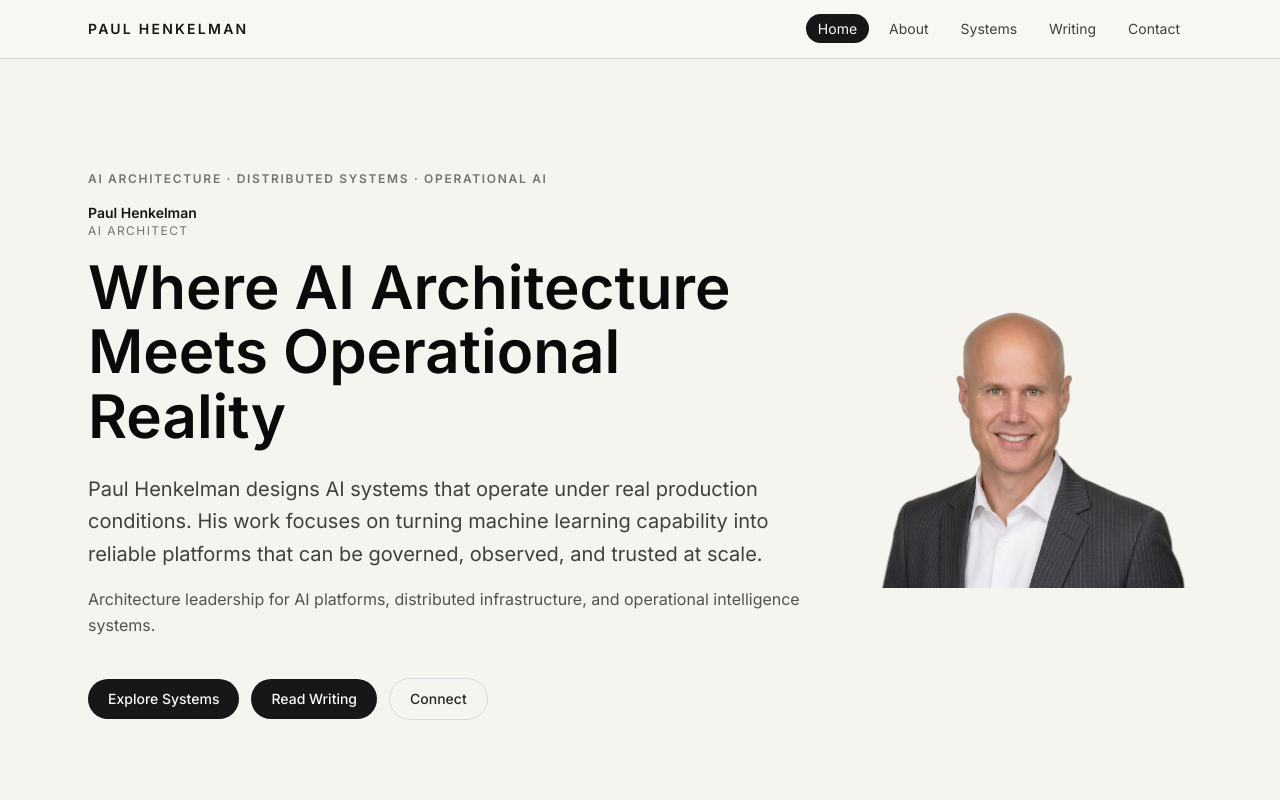
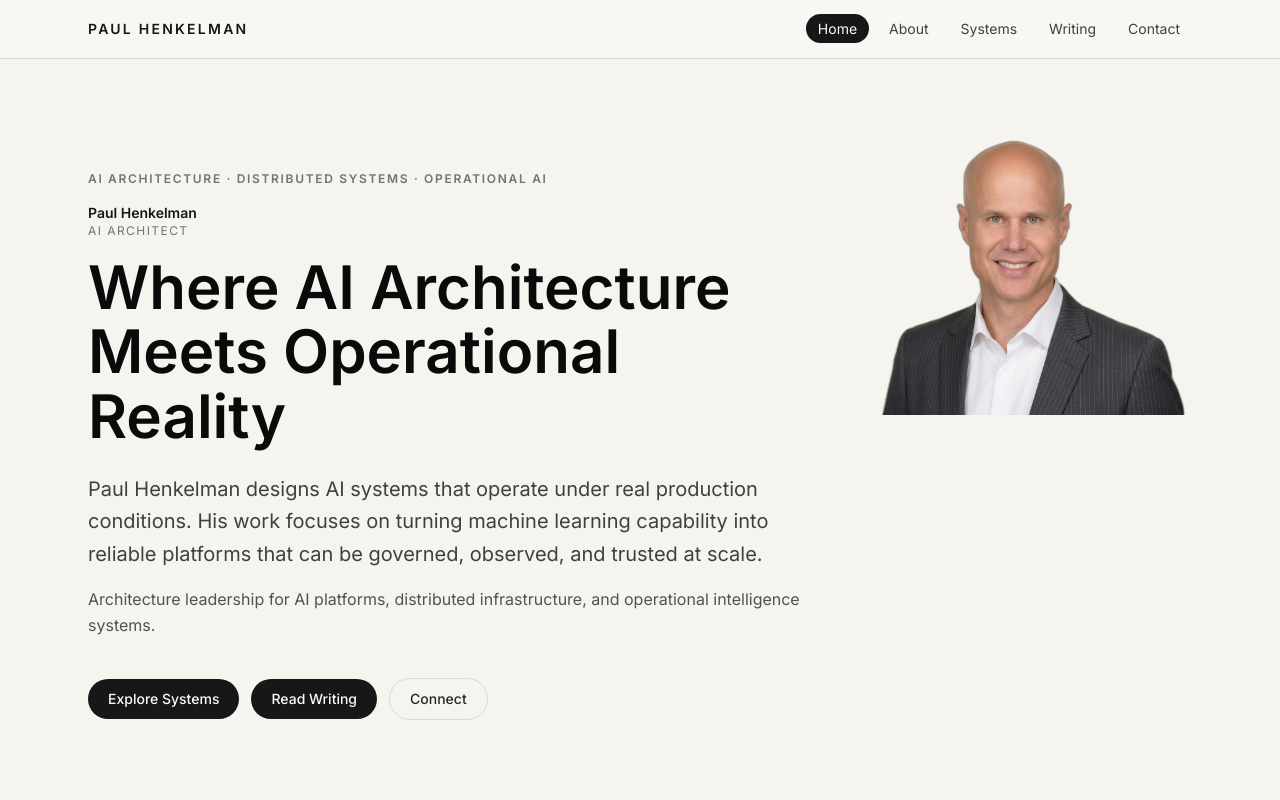
Before and after one commit to wondermuttt/paulhenkelman-com, a Next.js app: page / in a window 1280 px wide. Shown: the top 800 px of the page. Built offline with nearby package versions, Linux system fonts and the light colour scheme.

Commit message:
Raise hero headshot toward top alignment

```diff
--- a/app/page.tsx
+++ b/app/page.tsx
@@ -17,7 +17,7 @@ export default async function HomePage() {
     <>
       <section className="border-b border-black/10 bg-[#f6f4ef] py-20 sm:py-28">
         <div className="mx-auto w-full max-w-6xl px-6">
-          <div className="grid items-start gap-12 lg:grid-cols-[minmax(0,1fr)_22rem] lg:items-center lg:gap-10">
+          <div className="grid items-start gap-12 lg:grid-cols-[minmax(0,1fr)_22rem] lg:gap-10">
             <div className="max-w-4xl">
               <p className="mb-4 text-xs font-semibold tracking-[0.14em] text-neutral-500 uppercase">
                 {homeContent.hero.headerLine}
@@ -57,7 +57,7 @@ export default async function HomePage() {
               </div>
             </div>
 
-            <div className="mx-auto w-full max-w-xs lg:mx-0 lg:justify-self-end">
+            <div className="mx-auto w-full max-w-xs lg:-mt-10 lg:mx-0 lg:justify-self-end">
               <Image
                 src="/images/paul-headshot-transparent-cropped.png"
                 alt="Headshot of Paul Henkelman"
```
